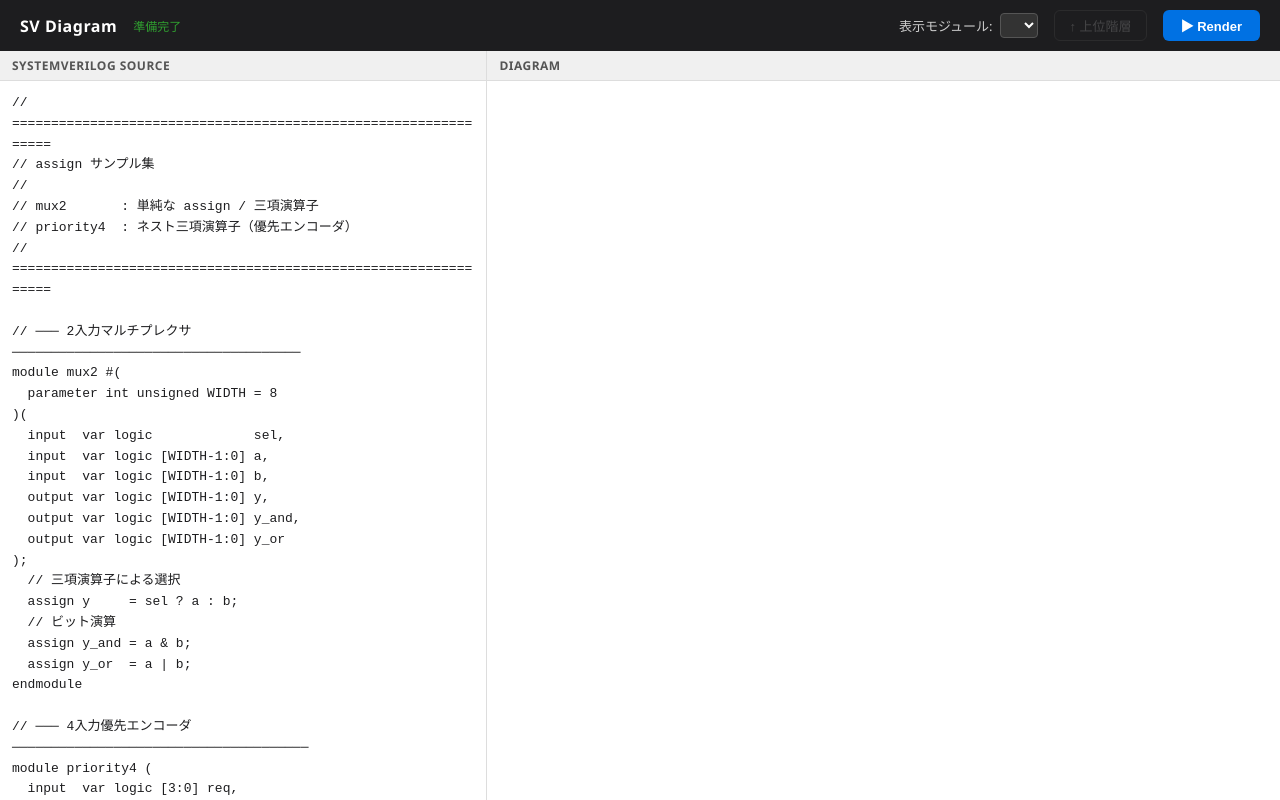
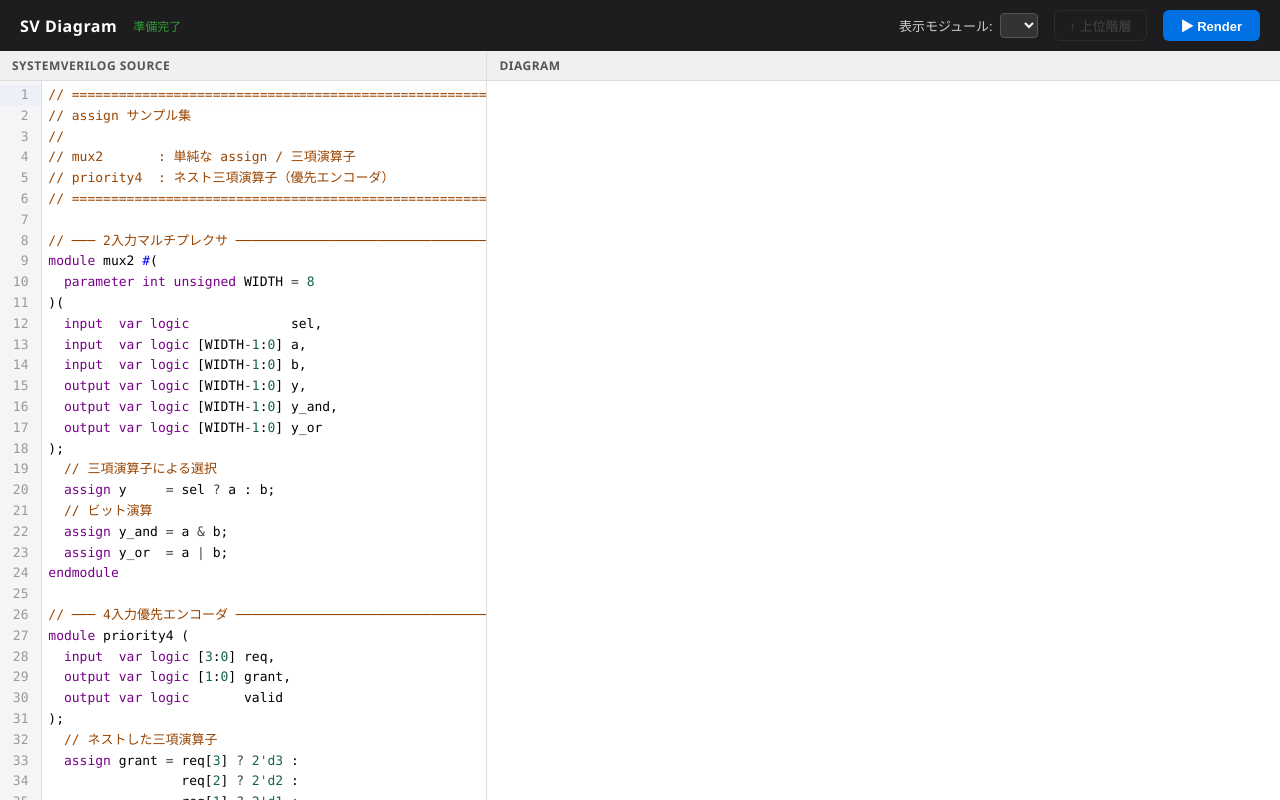
Before and after one commit to katakanan/sv-diagram, a website built with Vite: page web/index.html in a window 1280 px wide. Built offline with nearby package versions, Linux system fonts and the light colour scheme.

Commit message:
feat(editor): replace textarea with CodeMirror 6 + Verilog syntax highlighting
- Install codemirror ^6.0.1 and @codemirror/legacy-modes ^6.4.0
- Replace <textarea> with CodeMirror EditorView in sv-source-editor div
- Use StreamLanguage + verilog legacy mode for SV syntax highlighting
- basicSetup provides line numbers, search, undo/redo, bracket matching
- Custom theme aligns background/gutters with existing UI (white pane)
- render() now reads editor.state.doc.toString() instead of textarea.value

Run: npm install   (in web/)

Co-Authored-By: Claude Sonnet 4.6 <noreply@anthropic.com>

```diff
--- a/web/index.html
+++ b/web/index.html
@@ -100,17 +100,23 @@
     #editor-pane { flex: 0 0 38%; }
     #diagram-pane { flex: 1; }
 
-    #sv-source {
+    /* ── CodeMirror エディタ ─────────────────────────────────── */
+    #sv-source-editor {
       flex: 1;
-      border: none;
+      overflow: hidden;
+      display: flex;
+      flex-direction: column;
+    }
+    #sv-source-editor .cm-editor {
+      height: 100%;
+      font-size: 13px;
+    }
+    #sv-source-editor .cm-editor.cm-focused {
       outline: none;
-      resize: none;
-      padding: 12px;
-      font-family: 'Cascadia Code', 'Fira Code', monospace;
-      font-size: 13px;
+    }
+    #sv-source-editor .cm-scroller {
+      font-family: 'Cascadia Code', 'Fira Code', 'Consolas', monospace;
       line-height: 1.6;
-      color: #1d1d1f;
-      tab-size: 2;
     }
 
     #diagram-wrap {
@@ -181,7 +187,7 @@
   <div class="workspace">
     <div class="pane" id="editor-pane">
       <div class="pane-header">SystemVerilog Source</div>
-      <textarea id="sv-source" spellcheck="false"></textarea>
+      <div id="sv-source-editor"></div>
     </div>
     <div class="pane" id="diagram-pane">
       <div class="pane-header">Diagram</div>
--- a/web/package.json
+++ b/web/package.json
@@ -9,7 +9,9 @@
     "preview": "vite preview"
   },
   "dependencies": {
-    "elkjs": "^0.9.3"
+    "elkjs": "^0.9.3",
+    "codemirror": "^6.0.1",
+    "@codemirror/legacy-modes": "^6.4.0"
   },
   "devDependencies": {
     "vite": "^5.4.0",
--- a/web/src/main.js
+++ b/web/src/main.js
@@ -2,6 +2,9 @@ import ELK from 'elkjs/lib/elk.bundled.js'
 import { lower_sv } from '../wasm/sv_wasm.js'
 import { buildElkGraph } from './elk-builder.js'
 import { renderToSvg }   from './renderer.js'
+import { EditorView, basicSetup } from 'codemirror'
+import { StreamLanguage }         from '@codemirror/language'
+import { verilog }                from '@codemirror/legacy-modes/mode/verilog'
 
 // ─── デフォルトの SV ソース ──────────────────────────────────────
 const DEFAULT_SV = `\
@@ -183,10 +186,28 @@ const statusEl     = document.getElementById('status')
 const renderBtn    = document.getElementById('render-btn')
 const backBtn      = document.getElementById('back-btn')
 const moduleSelect = document.getElementById('module-select')
-const sourceEl     = document.getElementById('sv-source')
 const diagramWrap  = document.getElementById('diagram-wrap')
 
-sourceEl.value = DEFAULT_SV
+// ─── CodeMirror エディタ初期化 ────────────────────────────────────
+const editor = new EditorView({
+  doc: DEFAULT_SV,
+  extensions: [
+    basicSetup,
+    StreamLanguage.define(verilog),
+    EditorView.theme({
+      // ベースカラーをページの白背景に合わせる
+      '&': { background: '#fff' },
+      '.cm-gutters': {
+        background: '#f5f5f7',
+        borderRight: '1px solid #e0e0e0',
+        color: '#999',
+      },
+      '.cm-activeLineGutter': { background: '#eef0f8' },
+      '.cm-activeLine':       { background: '#eef0f820' },
+    }),
+  ],
+  parent: document.getElementById('sv-source-editor'),
+})
 
 // ─── ELK インスタンス ─────────────────────────────────────────
 const elk = new ELK()
@@ -442,7 +463,7 @@ async function render() {
   updateBackBtn()
 
   try {
-    const json  = lower_sv(sourceEl.value)
+    const json  = lower_sv(editor.state.doc.toString())
     currentTree = JSON.parse(json)
 
     updateModuleSelect(currentTree.modules)
```
